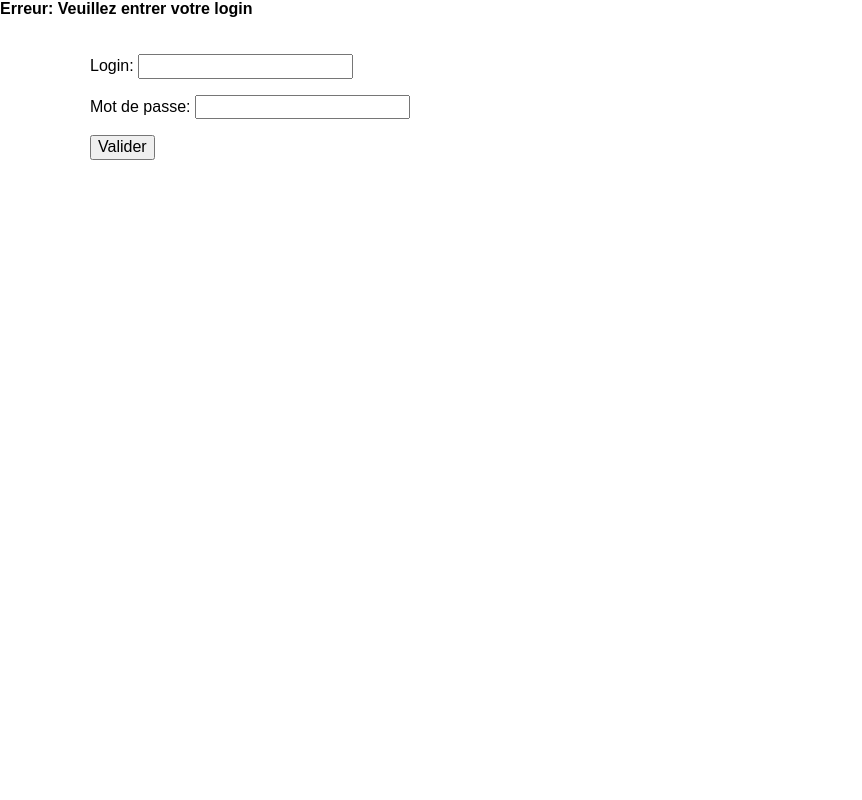
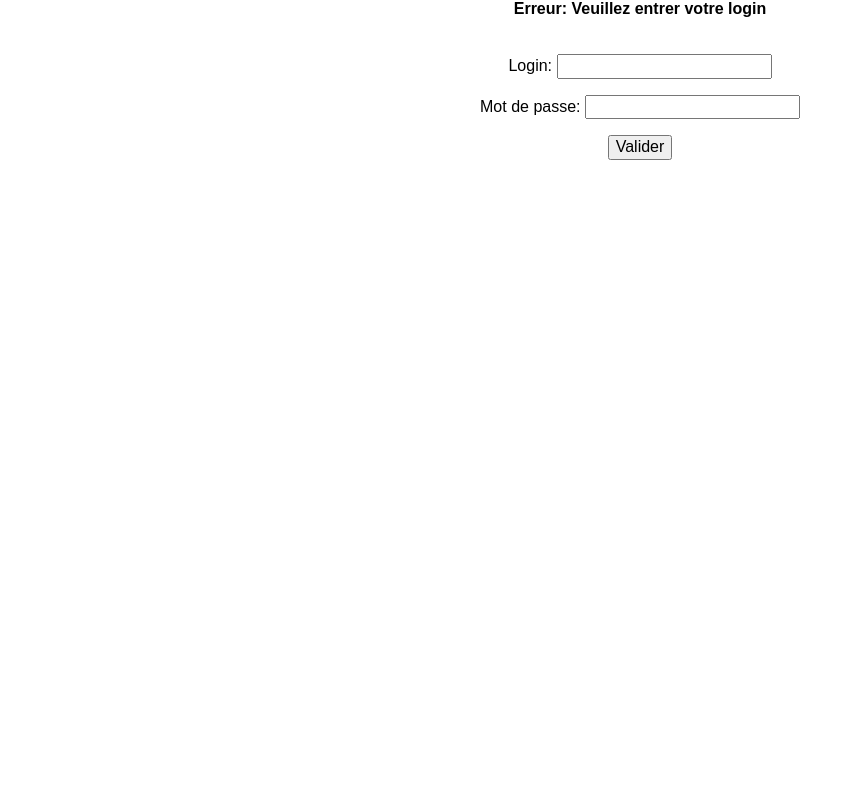
Before and after one commit to charlesfiers/Projet_web, a PHP site: the page made by views/check.php in a window 1280 px wide. Shown: the whole page, without its empty margins (0-862 px from the left). Run offline with PHP 8.4, Linux system fonts and the light colour scheme; the template is opened without the code that fills it, so the values that code supplies are empty.

Commit message:
CSS rapide pour login

```diff
--- a/style2.css
+++ b/style2.css
@@ -0,0 +1,6 @@
+/* --- CSS LOG -- */
+.menu_login{
+	text-align: center;
+	vertical-align: center;
+	height: 100%;
+}
--- a/views/login.php
+++ b/views/login.php
@@ -12,7 +12,7 @@
 	<link rel="stylesheet" type="text/css" href="style2.css" />
 	<title>Login</title>
 </head>
-<body>
+<body class="menu_login">
 	<div class="grid grid-pad">
 		<div class="col-1-1">
 			<form action="./check" method="post">
```
Also changed, not shown: style.css (line endings or trailing spaces).
